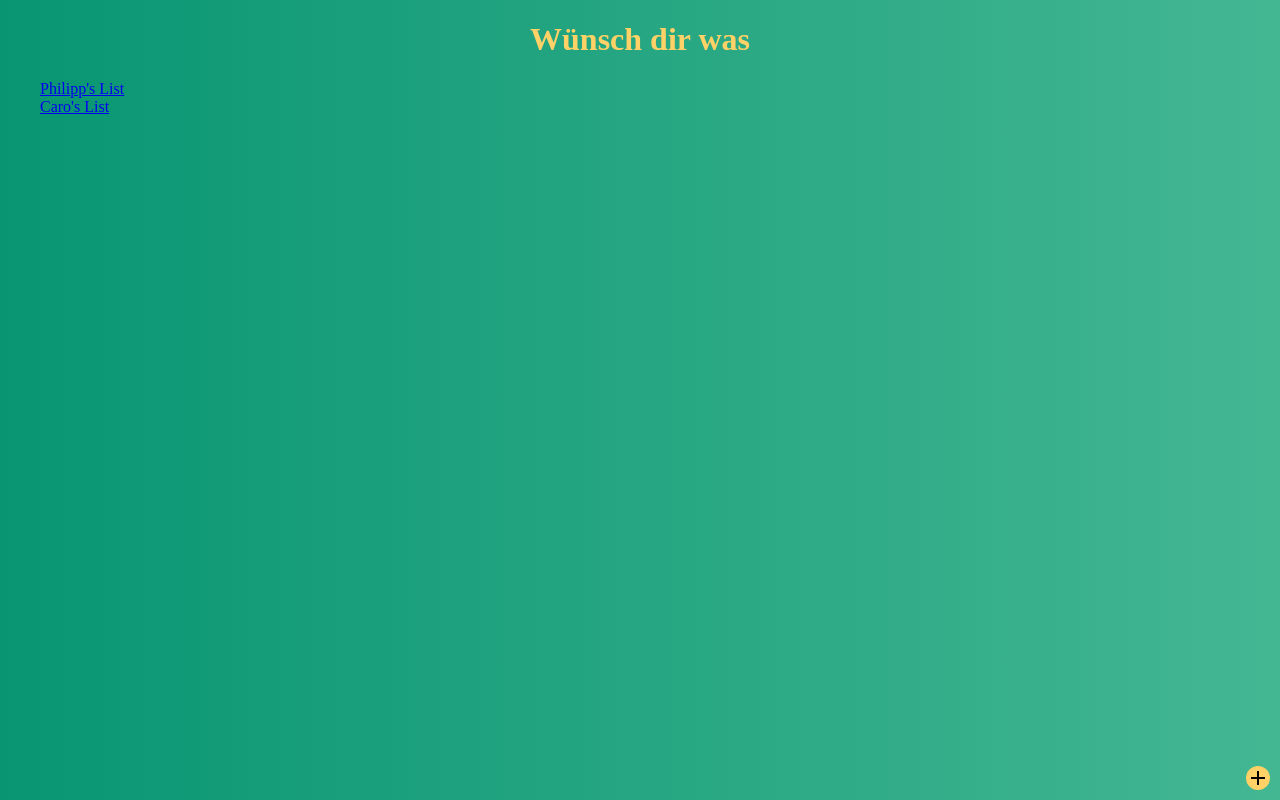
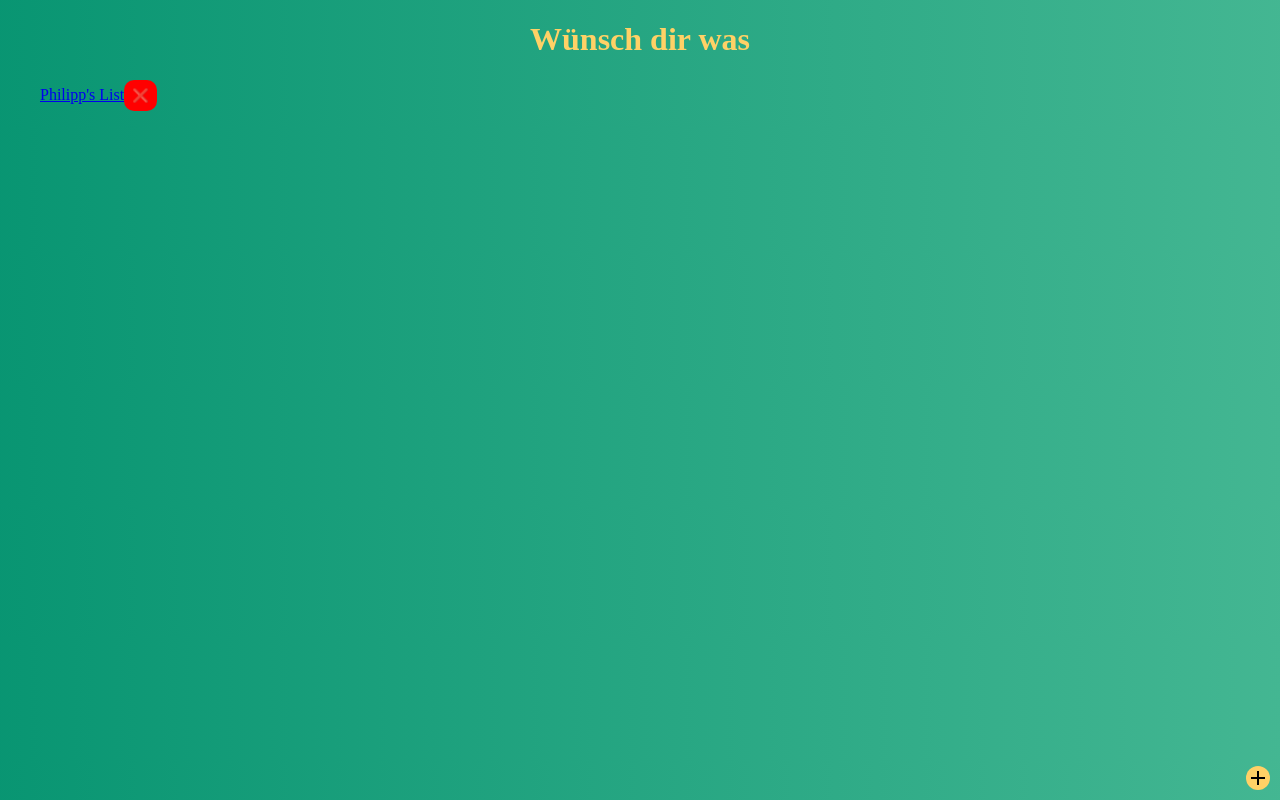
Before and after one commit to phlgr/wuensch-dir-was, a React (Create React App) app: page / in a window 1280 px wide. Built offline with nearby package versions, Linux system fonts and the light colour scheme; data requests are answered from the project's data file; a web font is replaced by a local one.

Commit message:
Delete list on home page

```diff
--- a/db.json
+++ b/db.json
@@ -4,11 +4,6 @@
       "id": 1,
       "title": "Philipp's List",
       "items": ["Socken", "Koks"]
-    },
-    {
-      "id": 3,
-      "title": "Caro's List",
-      "items": ["Bier", "Koks"]
     }
   ]
 }
--- a/src/pages/Home.js
+++ b/src/pages/Home.js
@@ -2,9 +2,10 @@ import React, { useEffect, useState } from 'react';
 
 import { Link } from 'react-router-dom';
 import styled from 'styled-components';
-import { getLists } from '../api/lists';
+import { deleteListById, getLists } from '../api/lists';
 import FloatingActionButton from '../components/FloatingActionButton';
 import addPath from '../assets/add.svg';
+import DangerButton from '../components/DangerButton';
 
 const Header = styled.header`
   text-align: center;
@@ -16,11 +17,17 @@ const List = styled.ul`
 
 const Home = () => {
   const [lists, setLists] = useState(null);
+  const [refreshAt, setRefreshAt] = useState(Date.now);
 
   useEffect(async () => {
     const newLists = await getLists();
     setLists(newLists);
-  }, []);
+  }, [refreshAt]);
+
+  const handleDelete = async (listId) => {
+    await deleteListById(listId);
+    setRefreshAt(Date.now());
+  };
 
   return (
     <div>
@@ -30,9 +37,14 @@ const Home = () => {
       <main>
         <List>
           {lists?.map((list) => (
-            <Link key={list.id} to={`/${list.id}`}>
-              <li>{list.title}</li>
-            </Link>
+            <li key={list.id}>
+              <Link to={`/${list.id}`}>{list.title}</Link>
+              <DangerButton type="button" onClick={() => handleDelete(list.id)}>
+                <span role="img" aria-label="Delete Emoji">
+                  ❌
+                </span>
+              </DangerButton>
+            </li>
           ))}
         </List>
         <Link to="/add">
```
